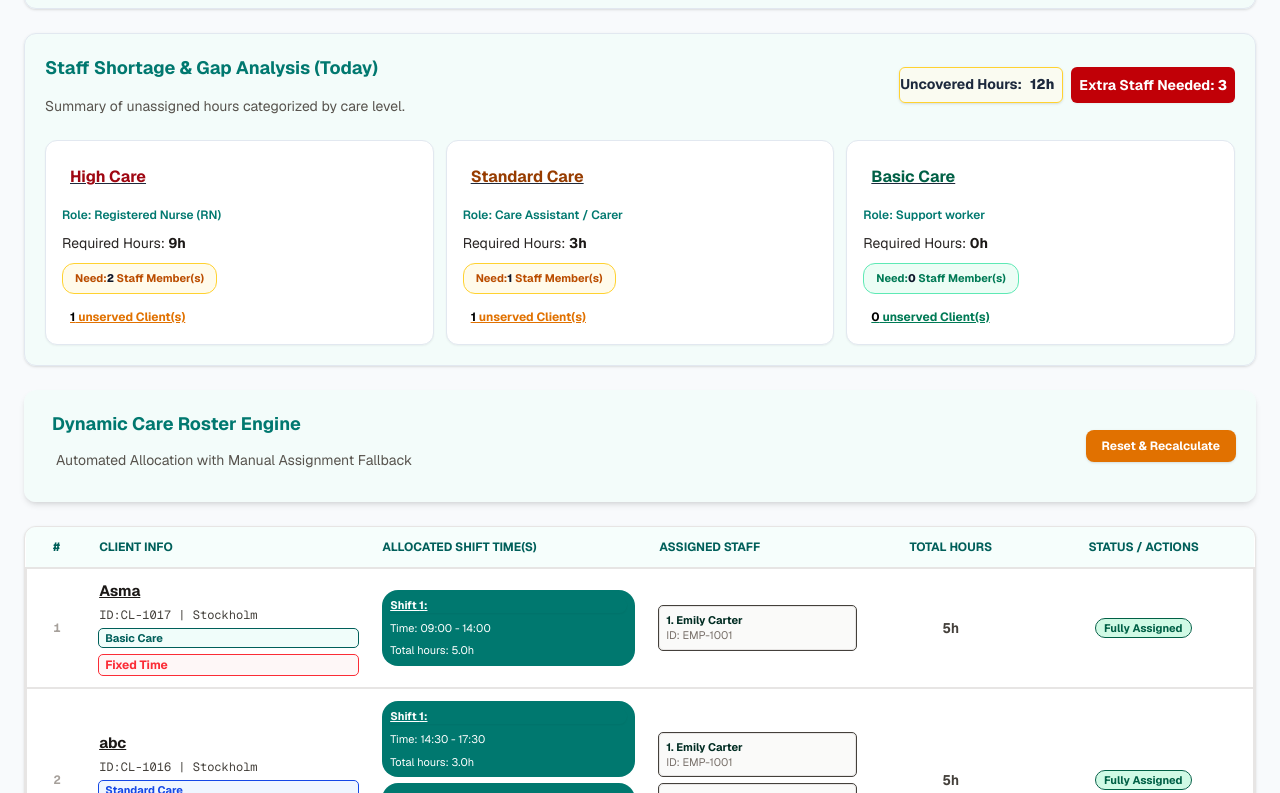
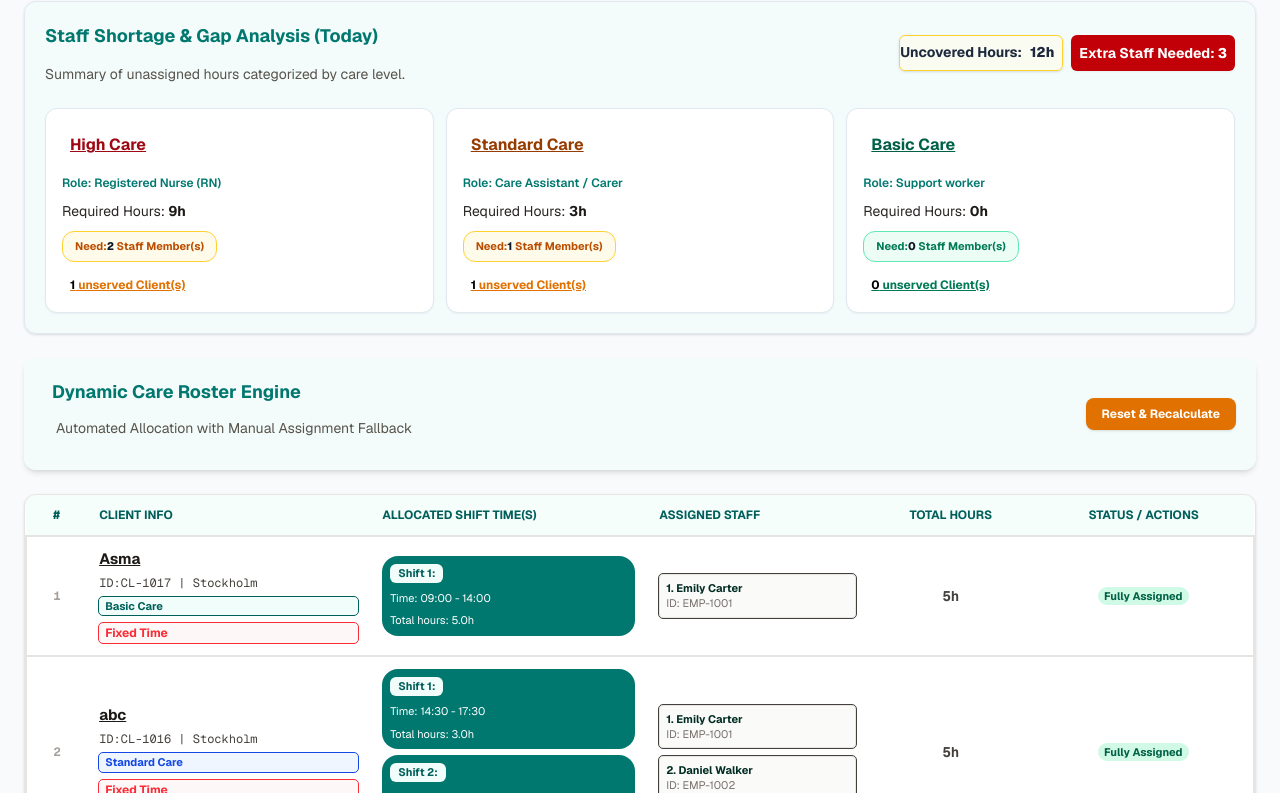
Before and after one commit to ashahsana-sketch/omsorg_dashboard, a Next.js app: page / in a window 1280 px wide. Shown: the part 367-1160 px from the top of the page. Built offline with nearby package versions, Linux system fonts and the light colour scheme.

Commit message:
first page fix

```diff
--- a/app/Components/Roster/RosterView.tsx
+++ b/app/Components/Roster/RosterView.tsx
@@ -343,8 +343,8 @@ export default function RosterView() {
                     key={idx}
                     className="bg-white border border-slate-200 p-4 rounded-xl shadow-xs space-y-2.5 hover:shadow-md transition"
                   >
-                    <div className="flex justify-between items-center underline">
-                      <h2 className={`text-md font-bold p-2 rounded-2xl ${
+                    <div className="flex justify-between items-center ">
+                      <h2 className={`text-md font-bold p-2 rounded-2xl underline ${
                         req.careLevel === "High Care"
                           ? "text-red-800"
                           : req.careLevel === "Basic Care"
@@ -438,7 +438,7 @@ export default function RosterView() {
                     </div>
                     <div className="mt-1 grid grid-cols-1 gap-2">
                     <span
-  className={`px-1.5 py-0.5 rounded text-[11px] font-bold ${
+  className={`px-1.5 py-0.5 block-inline rounded text-[11px] font-bold ${
     item.client.careLevel === "High Care"
       ? "bg-red-50 text-red-700 outline-1"
       : item.client.careLevel === "Standard Care"
@@ -468,13 +468,18 @@ export default function RosterView() {
                   <td className="p-3 align-middle space-y-1.5">
                     {item.tasks.length > 0 ? (
                       item.tasks.map((task, idx) => (
-                        <div key={task.id} className="grid grid-cols-1 items-center gap-2 bg-teal-700  text-white text-[11px] p-2 rounded-2xl">
-                          <span className="rounded-r-2xl font-bold underline shadow-xs">
+  <div
+  key={task.id}
+  className="grid grid-cols-1 items-center gap-2 bg-teal-700 text-white text-[11px] p-2 rounded-2xl"
+>
+  <span className="w-fit rounded-md bg-teal-50 px-2 py-0.5 font-bold text-teal-800">
     Shift {idx + 1}:
   </span>
+
   <span>
     Time: {task.start} - {task.end}
   </span>
+
   <span>
     Total hours: {(task.durationMinutes / 60).toFixed(1)}h
   </span>
@@ -514,12 +519,12 @@ export default function RosterView() {
                   <td className="p-3 text-center align-middle space-y-2">
                     <div>
                       <span
-                        className={`px-2 py-0.5 rounded-full text-[11px] font-bold ${
+  className={`px-1.5 py-0.5 rounded-full text-[10px] sm:text-[11px] font-bold whitespace-nowrap ${
     item.status === "Fully Assigned"
-                            ? "bg-emerald-100 text-emerald-800 outline-1"
+      ? "bg-emerald-100 text-emerald-800"
       : item.status === "Partially Assigned"
-                            ? "bg-amber-100 text-amber-900 outline-1"
-                            : "bg-red-50 text-red-700 outline-1"
+      ? "bg-amber-100 text-amber-900"
+      : "bg-red-50 text-red-700"
   }`}
 >
   {item.status}
--- a/app/layout.tsx
+++ b/app/layout.tsx
@@ -22,12 +22,14 @@ export const metadata: Metadata = {
 export default function RootLayout({ children }: LayoutProps<"/">) {
   return (
     <html lang="en" className={`${geistSans.variable} ${geistMono.variable}`}>
-      <body className=" flex flex-col bg-slate-50 text-slate-800 ">
+      <body className="min-h-screen flex flex-col bg-slate-50 text-slate-800">
         <Header />
-        <main className="flex-1 w-full max-w-7xl mx-auto px-4 sm:px-6 py-6">
+
+        <main className="w-full">
           {children}
         </main>
-        <Footer/>
+
+        <Footer />
       </body>
     </html>
   );
--- a/app/page.tsx
+++ b/app/page.tsx
@@ -1,17 +1,13 @@
-import Header from "./Components/Header/Header";
-import Footer from "./Components/Footer/Footer";
 import EmployeeModal from "./employees/EmployerModal";
-import EmployeeManagerForm from "./employees/EmployeeManagerForm";
-import ClientManagerForm from "./clients/ClientManagerForm";
 import ClientModal from "./clients/ClientModal";
 import RosterView from "./Components/Roster/RosterView";
 export default function Home() {
   return (
-    <div className="min-h-screen flex flex-col bg-slate-50">
+    <div className="w-full bg-slate-50">
 
-      <main className="py-6 space-y-6">
+      <div className="px-4 sm:px-6 py-4 space-y-6">
 
-        {/* Header */}
+        {/* Page Header */}
         <div className="w-full text-center space-y-2">
           <h2 className="text-xl sm:text-2xl md:text-3xl font-bold text-teal-700 tracking-tight">
             Care Dashboard Records
@@ -21,16 +17,15 @@ export default function Home() {
             Manage your employee directory, client care profiles, and shift matrix in one place.
           </p>
         </div>
+
         <div className="grid grid-cols-1 gap-3">
           <EmployeeModal />
           <ClientModal />
         </div>
 
-          <RosterView />
-          <Footer/>
+        <RosterView />
 
-      </main>
-
+      </div>
 
     </div>
   );
```
Lines whose indentation alone changed are shown as unchanged.
